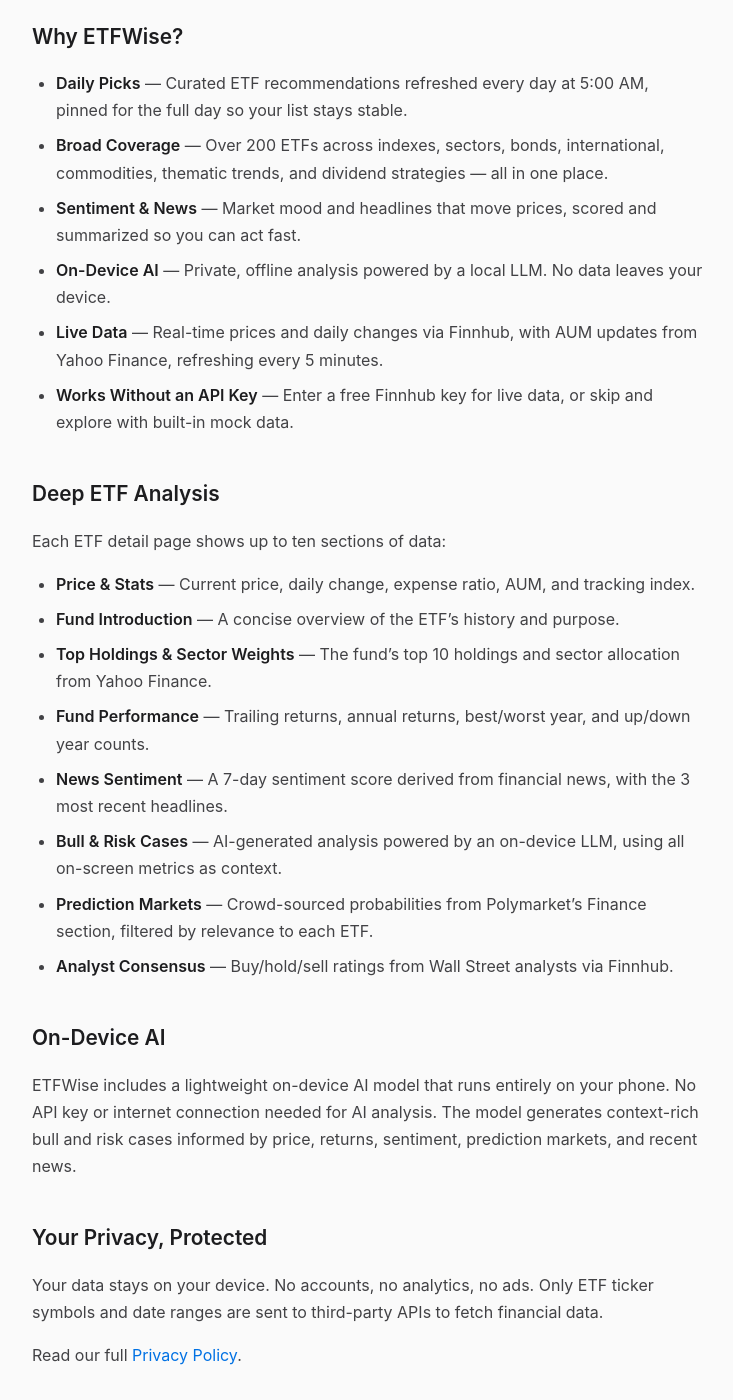
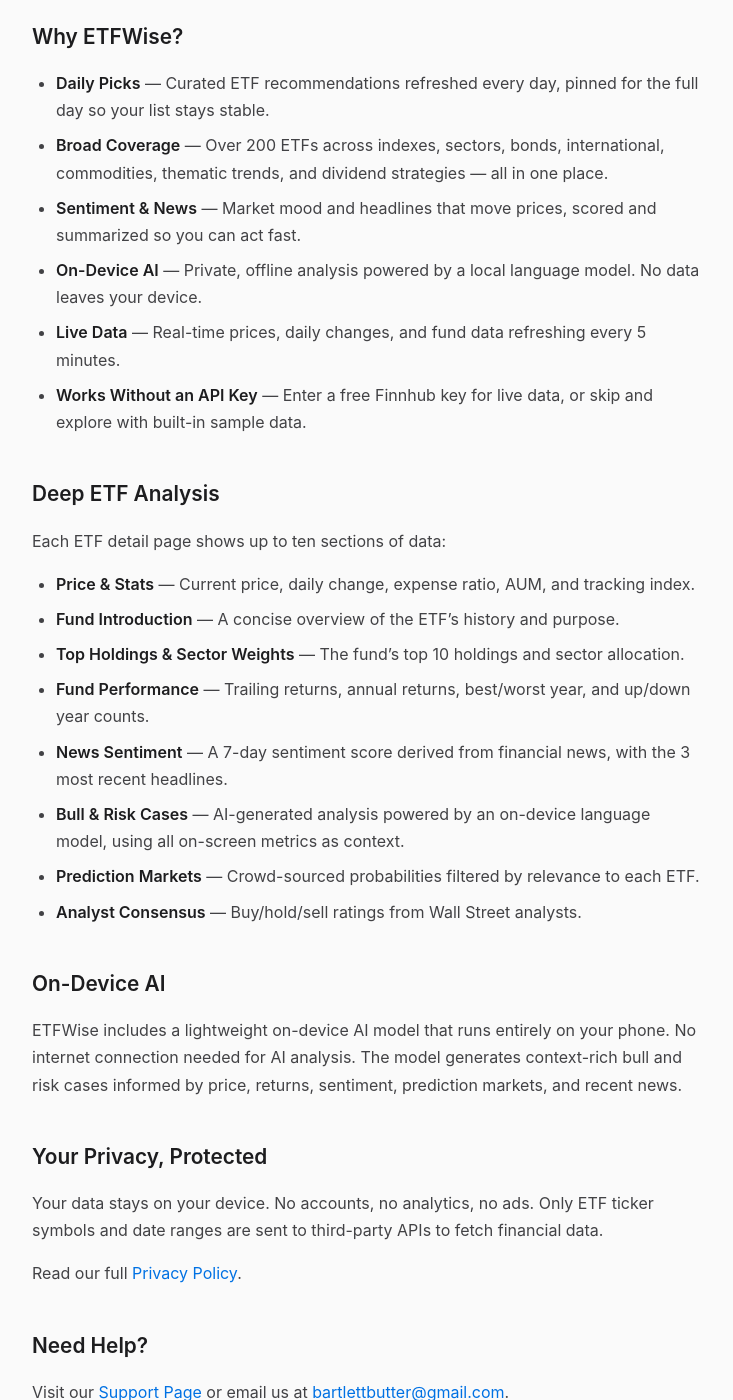
Before and after one commit to bartlettbutter/app_public_pages, a Jekyll site: the page built from marketing-url/etfwise/index.md, in a window 1280 px wide and 1400 px high, scrolled down 1365 px. Shown: the whole window, without its empty margins (272-1005 px from the left). Built offline with Jekyll 4.4.1, drawn with Linux system fonts in a browser that asks for light colours.

Commit message:
Clean up ETFWise public pages: remove internal implementation details
- Remove model name/version, quantization, and runtime library references
- Remove Yahoo auth mechanism details and Secrets.plist reference
- Remove exact rollover time, keyword counts, and ticker-matching logic
- Remove specific provider names from marketing feature bullets
- Keep all necessary App Review disclosures (third-party services, privacy)

```diff
--- a/marketing-url/etfwise/index.md
+++ b/marketing-url/etfwise/index.md
@@ -29,12 +29,12 @@ ETFs give you broad market exposure with simplicity, transparency, and cost effi
 
 ## Why ETFWise?
 
-- **Daily Picks** — Curated ETF recommendations refreshed every day at 5:00 AM, pinned for the full day so your list stays stable.
+- **Daily Picks** — Curated ETF recommendations refreshed every day, pinned for the full day so your list stays stable.
 - **Broad Coverage** — Over 200 ETFs across indexes, sectors, bonds, international, commodities, thematic trends, and dividend strategies — all in one place.
 - **Sentiment & News** — Market mood and headlines that move prices, scored and summarized so you can act fast.
-- **On-Device AI** — Private, offline analysis powered by a local LLM. No data leaves your device.
-- **Live Data** — Real-time prices and daily changes via Finnhub, with AUM updates from Yahoo Finance, refreshing every 5 minutes.
-- **Works Without an API Key** — Enter a free Finnhub key for live data, or skip and explore with built-in mock data.
+- **On-Device AI** — Private, offline analysis powered by a local language model. No data leaves your device.
+- **Live Data** — Real-time prices, daily changes, and fund data refreshing every 5 minutes.
+- **Works Without an API Key** — Enter a free Finnhub key for live data, or skip and explore with built-in sample data.
 
 ## Deep ETF Analysis
 
@@ -42,16 +42,16 @@ Each ETF detail page shows up to ten sections of data:
 
 - **Price & Stats** — Current price, daily change, expense ratio, AUM, and tracking index.
 - **Fund Introduction** — A concise overview of the ETF's history and purpose.
-- **Top Holdings & Sector Weights** — The fund's top 10 holdings and sector allocation from Yahoo Finance.
+- **Top Holdings & Sector Weights** — The fund's top 10 holdings and sector allocation.
 - **Fund Performance** — Trailing returns, annual returns, best/worst year, and up/down year counts.
 - **News Sentiment** — A 7-day sentiment score derived from financial news, with the 3 most recent headlines.
-- **Bull & Risk Cases** — AI-generated analysis powered by an on-device LLM, using all on-screen metrics as context.
-- **Prediction Markets** — Crowd-sourced probabilities from Polymarket's Finance section, filtered by relevance to each ETF.
-- **Analyst Consensus** — Buy/hold/sell ratings from Wall Street analysts via Finnhub.
+- **Bull & Risk Cases** — AI-generated analysis powered by an on-device language model, using all on-screen metrics as context.
+- **Prediction Markets** — Crowd-sourced probabilities filtered by relevance to each ETF.
+- **Analyst Consensus** — Buy/hold/sell ratings from Wall Street analysts.
 
 ## On-Device AI
 
-ETFWise includes a lightweight on-device AI model that runs entirely on your phone. No API key or internet connection needed for AI analysis. The model generates context-rich bull and risk cases informed by price, returns, sentiment, prediction markets, and recent news.
+ETFWise includes a lightweight on-device AI model that runs entirely on your phone. No internet connection needed for AI analysis. The model generates context-rich bull and risk cases informed by price, returns, sentiment, prediction markets, and recent news.
 
 ## Your Privacy, Protected
 
```
Also changed, not shown: privacy-policies/etfwise/index.md (+5 -5 lines), support-url/etfwise/index.md (+10 -10 lines).
